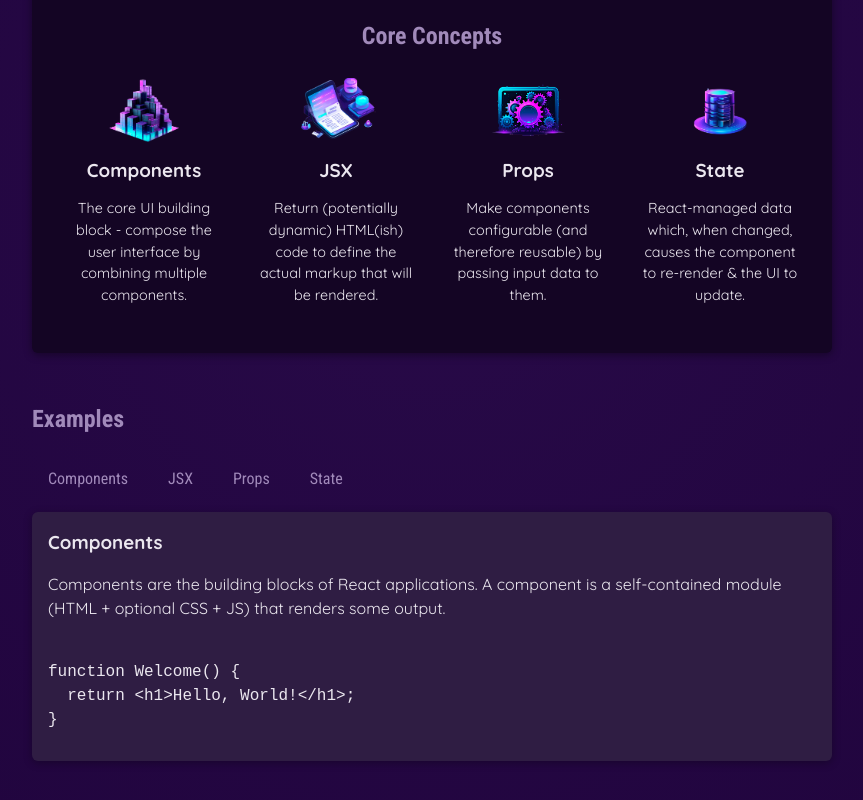
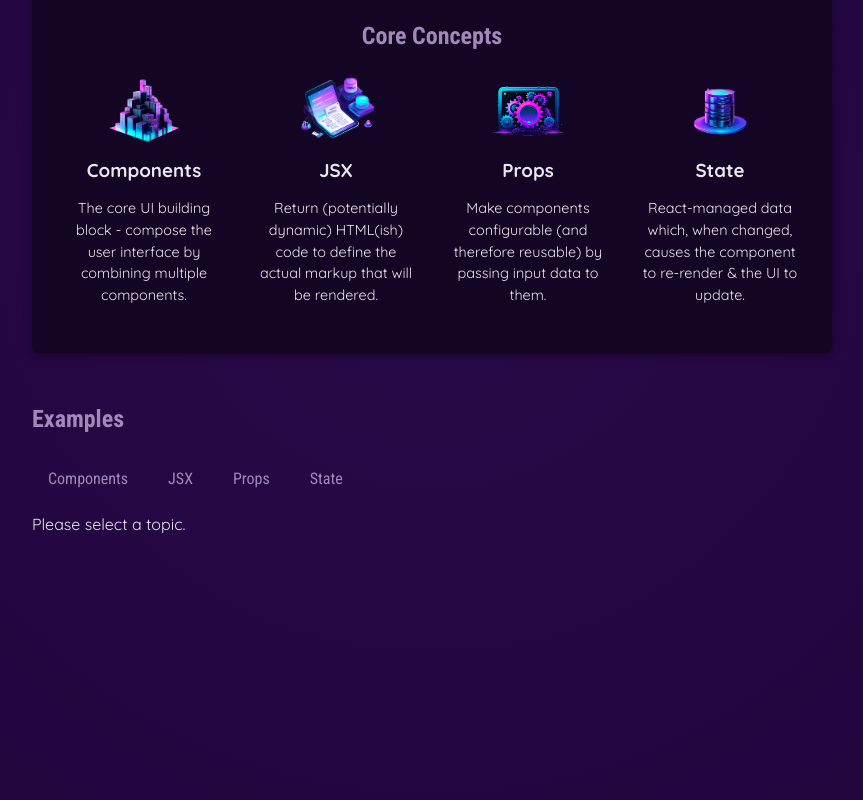
Before and after one commit to veronikabrcko/reactAcademind, a React (Vite) app in the folder ReactEssentials/: page / in a window 1280 px wide. Shown: the part 426-1226 px from the top of the page, without its empty margins (208-1071 px from the left). Built offline with nearby package versions, Linux system fonts and the light colour scheme.

Commit message:
added multiple ways of displaying tab content

```diff
--- a/ReactEssentials/src/App.jsx
+++ b/ReactEssentials/src/App.jsx
@@ -8,10 +8,25 @@
 import { CORE_CONCEPTS, EXAMPLES } from './data';
 
 function App() {
-  const [selectedTopic, setSelectedTopic] = useState('components');
+  const [selectedTopic, setSelectedTopic] = useState();
 
   function handleSelect(selectedButton) {
     setSelectedTopic(selectedButton);
+  }
+
+  // 4th way to display tab content
+  let tabContent = <p>Please select a topic.</p>;
+
+  if (selectedTopic) {
+    tabContent = (
+      <div id="tab-content">
+        <h3>{EXAMPLES[selectedTopic].title}</h3>
+        <p>{EXAMPLES[selectedTopic].description}</p>
+        <pre>
+          <code>{EXAMPLES[selectedTopic].code}</code>
+        </pre>
+      </div>
+    );
   }
 
   return (
@@ -41,15 +56,40 @@
             <TabButton onSelect={() => handleSelect('props')}>Props</TabButton>
             <TabButton onSelect={() => handleSelect('state')}>State</TabButton>
           </menu>
-          <Example {...EXAMPLES[selectedTopic]} />
-          {/* ili  */}
-          {/* <div id="tab-content">
-            <h3>{EXAMPLES[selectedTopic].title}</h3>
-            <p>{EXAMPLES[selectedTopic].description}</p>
-            <pre>
-              <code>{EXAMPLES[selectedTopic].code}</code>
-            </pre>
-          </div> */}
+          {/* 1st way to display tab content */}
+          {/* <Example {...EXAMPLES[selectedTopic]} /> */}
+
+          {/* 2nd way to display tab content */}
+          {/* or we can have Example code here  */}
+
+          {!selectedTopic ? (
+            <p>Please select a topic.</p>
+          ) : (
+            <div id="tab-content">
+              <h3>{EXAMPLES[selectedTopic].title}</h3>
+              <p>{EXAMPLES[selectedTopic].description}</p>
+              <pre>
+                <code>{EXAMPLES[selectedTopic].code}</code>
+              </pre>
+            </div>
+          )}
+
+          {/* 3rd way to display tab content */}
+          {/* or we can do this, and shorten the code -> remove ternary operator and remove null */}
+
+          {/* {!selectedTopic && <p>Please select a topic.</p>}
+          {selectedTopic ? (
+            <div id="tab-content">
+              <h3>{EXAMPLES[selectedTopic].title}</h3>
+              <p>{EXAMPLES[selectedTopic].description}</p>
+              <pre>
+                <code>{EXAMPLES[selectedTopic].code}</code>
+              </pre>
+            </div>
+          ) : null} */}
+
+          {/* 4th way to display tab content -> leaner JSX code*/}
+          {/* {tabContent} */}
         </section>
       </main>
     </div>
```
